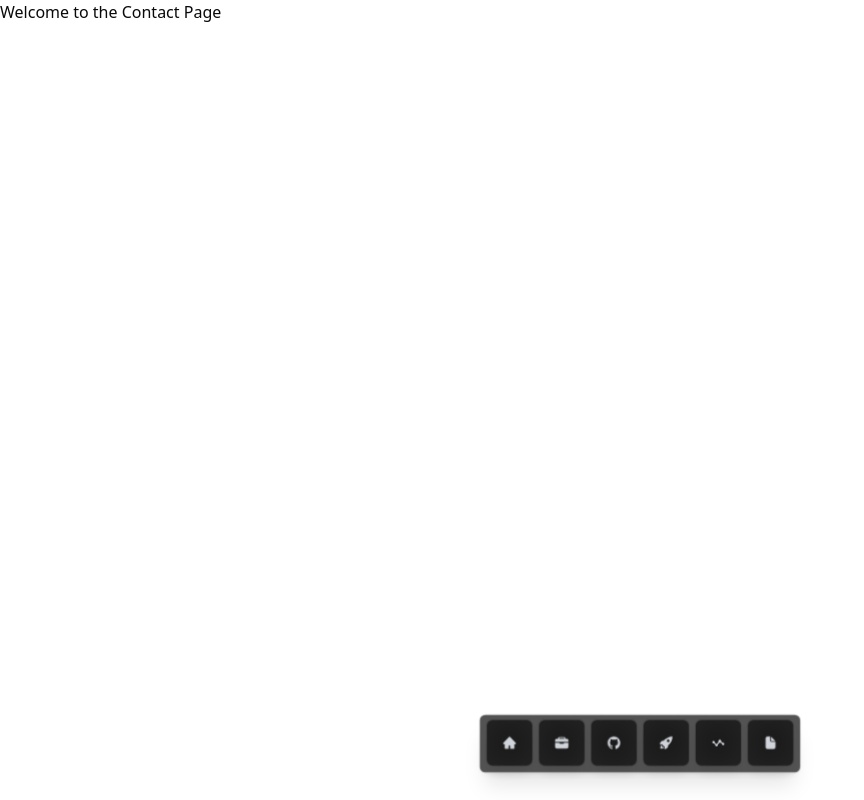
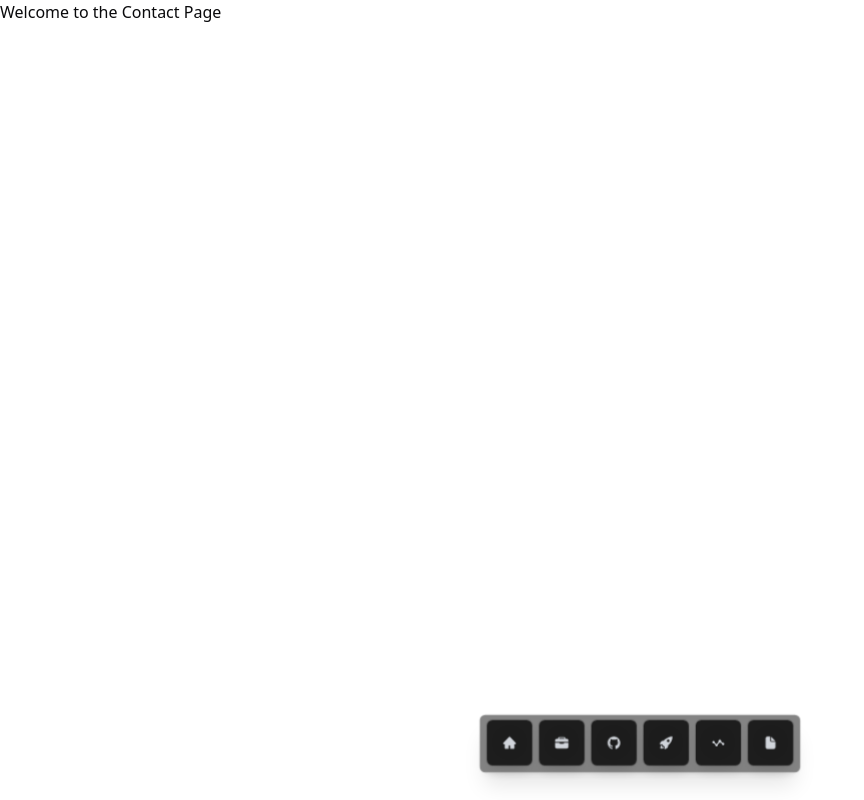
Before and after one commit to awffr/Personal-Website, a React (Vite) app in the folder Awfa-Farhan/: page /Contact in a window 1280 px wide. Shown: the whole page, without its empty margins (0-864 px from the left). Built offline with nearby package versions, Linux system fonts and the light colour scheme.

Commit message:
change: menu color

```diff
--- a/Awfa-Farhan/src/components/Menu.tsx
+++ b/Awfa-Farhan/src/components/Menu.tsx
@@ -67,7 +67,7 @@ function AppIcon({
             initial={{ opacity: 0, y: 50 }}
             animate={isAnimating ? { opacity: 1, y: 0 } : { opacity: 1, y: 0 }}
             transition={{ delay, duration: 0.6 }}
-            className="aspect-square w-10 rounded-md bg-[#1A1A1A]/80 shadow-lg ring-1 ring-black/20 backdrop-blur-lg flex items-center justify-center cursor-pointer"
+            className="aspect-square w-10 rounded-md bg-[#1A1A1A]/95 shadow-lg ring-1 ring-black/20 backdrop-blur-lg flex items-center justify-center cursor-pointer"
             onClick={() => navigate(path)}
           >
             <motion.div style={{ scale: iconScale }}>
@@ -107,7 +107,7 @@ function Menu() {
       <motion.div
         onMouseMove={(e) => mouseX.set(e.pageX)}
         onMouseLeave={() => mouseX.set(Infinity)}
-        className="mx-auto h-16 flex items-end gap-2 rounded-md bg-[#0A0A0A]/70 shadow-xl ring-1 ring-white/10 p-2 backdrop-blur-md"
+        className="mx-auto h-16 flex items-end gap-2 rounded-md bg-[#0A0A0A]/50 shadow-xl ring-1 ring-white/10 p-2 backdrop-blur-md"
       >
         {menuItems.map((item, i) => (
           <AppIcon
```
